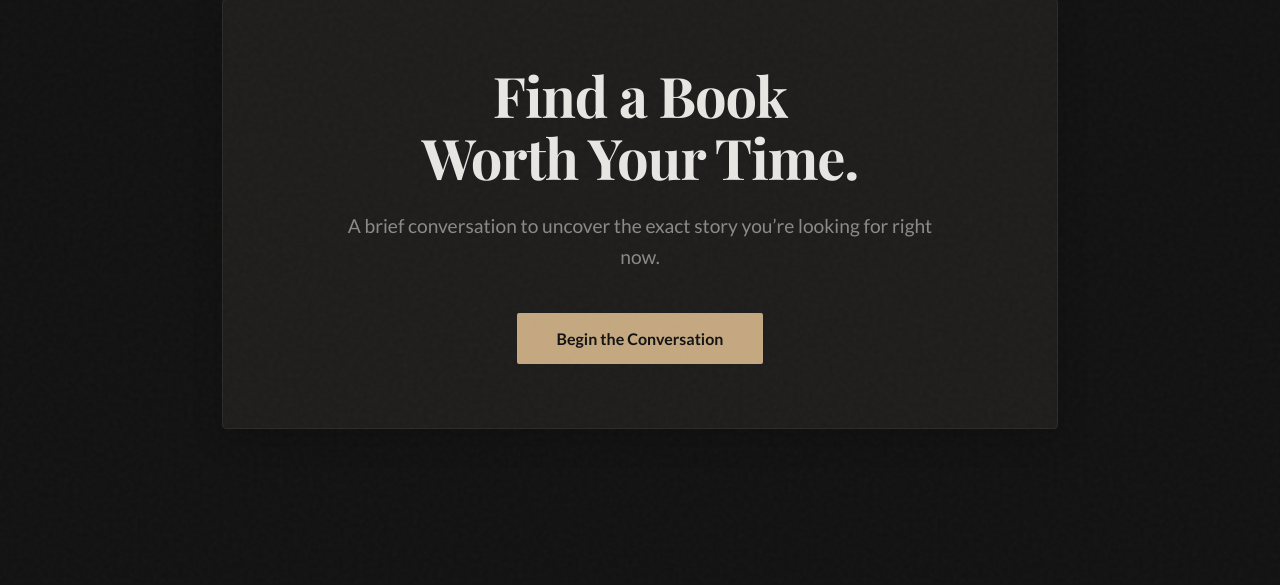
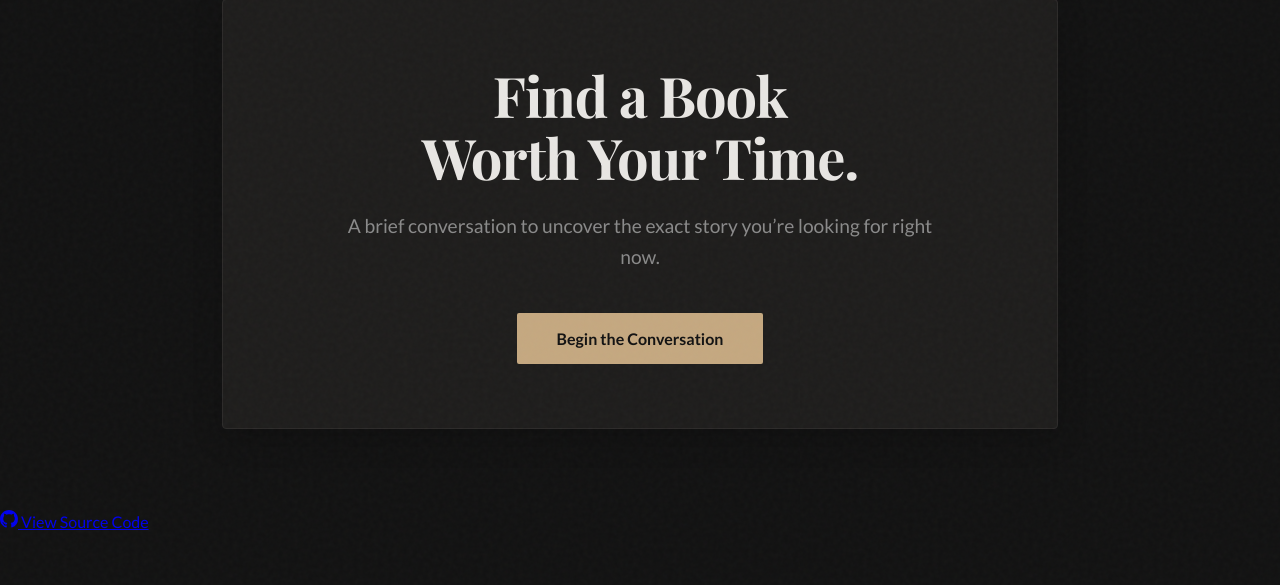
Before and after one commit to themehmi/Book-Recommendation-System-Using-API, a Flask app: page / in a window 1280 px wide. Shown: the part 215-800 px from the top of the page. Run offline with Flask 3, Linux system fonts and the light colour scheme; some libraries are stand-ins or nearby versions; some web fonts are replaced.

Commit message:
Add footer with source code link to index.html

```diff
--- a/templates/index.html
+++ b/templates/index.html
@@ -87,6 +87,13 @@
         </main>
     </div>
 
+    <footer class="site-footer">
+    <a href="https://github.com/themehmi/Book-Recommendation-System-Using-API/" target="_blank" class="source-link">
+        <svg viewBox="0 0 24 24" width="18" height="18" fill="currentColor"><path d="M12 0C5.37 0 0 5.37 0 12c0 5.31 3.435 9.795 8.205 11.385.6.105.825-.255.825-.57 0-.285-.015-1.23-.015-2.235-3.015.555-3.795-.735-4.035-1.41-.135-.345-.72-1.41-1.23-1.695-.42-.225-1.02-.78-.015-.795.945-.015 1.62.87 1.845 1.23 1.08 1.815 2.805 1.305 3.495.99.105-.78.42-1.305.765-1.605-2.67-.3-5.46-1.335-5.46-5.925 0-1.305.465-2.385 1.23-3.225-.12-.3-.54-1.53.12-3.18 0 0 1.005-.315 3.3 1.23.96-.27 1.98-.405 3-.405s2.04.135 3 .405c2.295-1.56 3.3-1.23 3.3-1.23.66 1.65.24 2.88.12 3.18.765.84 1.23 1.905 1.23 3.225 0 4.605-2.805 5.625-5.475 5.925.435.375.81 1.095.81 2.22 0 1.605-.015 2.895-.015 3.3 0 .315.225.69.825.57A12.02 12.02 0 0024 12c0-6.63-5.37-12-12-12z"/></svg>
+        View Source Code
+    </a>
+</footer>
+
     <script src="/static/script.js"></script>
 </body>
 </html>
```
